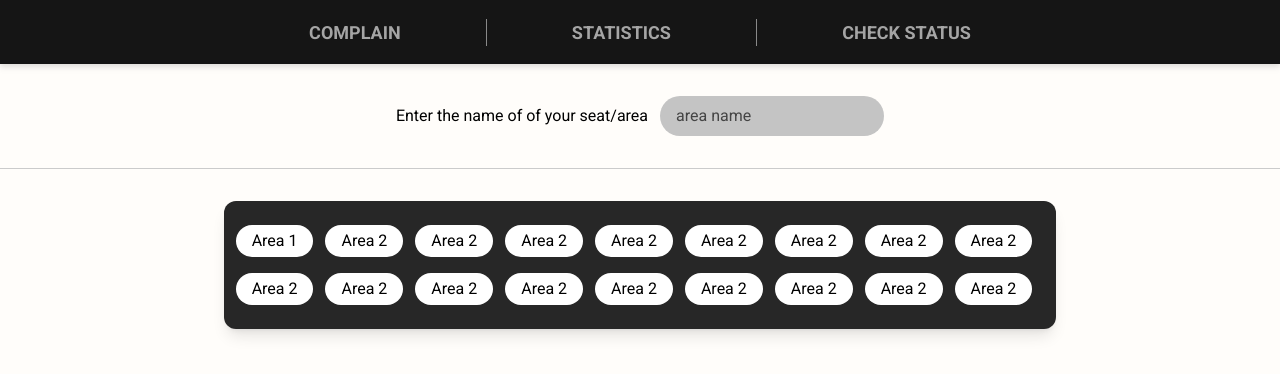
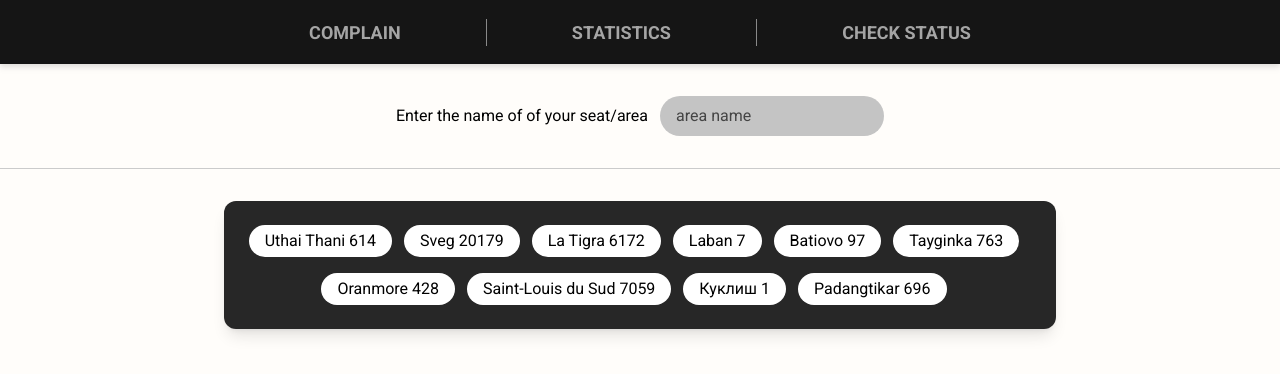
Before and after one commit to YakshMahawer/RRR, a React (Create React App) app in the folder frontend/: page /statistics in a window 1280 px wide. Shown: the top 374 px of the page. Built offline with nearby package versions, Linux system fonts and the light colour scheme.

Commit message:
_added_state_management_and_statistics_component_

```diff
--- a/frontend/package.json
+++ b/frontend/package.json
@@ -3,6 +3,7 @@
   "version": "0.1.0",
   "private": true,
   "dependencies": {
+    "@reduxjs/toolkit": "^1.9.1",
     "@testing-library/jest-dom": "^5.16.5",
     "@testing-library/react": "^13.4.0",
     "@testing-library/user-event": "^13.5.0",
@@ -15,6 +16,7 @@
     "react-scripts": "5.0.1",
     "redux": "^4.2.0",
     "redux-devtools-extension": "^2.13.9",
+    "redux-persist": "^6.0.0",
     "redux-thunk": "^2.4.2",
     "tailwindcss": "^3.2.4",
     "web-vitals": "^2.1.4"
--- /dev/null
+++ b/frontend/src/Components/StatCom.js
@@ -0,0 +1,36 @@
+import React from "react";
+import { setStatOpen } from "../states/componentState";
+import { useDispatch } from "react-redux";
+
+
+function StatCom({ AreaComplaints, AreaName, Count }) {
+const dispatch = useDispatch();
+
+
+  return (
+      <div className="top-0 h-full w-full absolute animate-fade-in backdrop-blur-[2px] flex justify-center items-center bg-[#0000004e] ">
+      <div className="area-stat p-4 rounded-lg h-[50%] w-[50%] bg-[#ffffff] shadow-lg ">
+        <button
+          className="tag1 bg-[#000000] rounded-full shadow-sm float-right pb-1.5 pt-1 text-2xl px-4 text-[#ffffff] text-center flex flex-col justify-center items-center"
+          onClick={() => {
+              dispatch(setStatOpen(false));
+            }}
+        >
+          x
+        </button>
+        <div className="p-4">
+          <h1><span className="font-bold">Area : </span>{AreaName}</h1>
+          <p><span className="font-bold">Issues : </span> {Count} </p>
+          <div className="  ">
+            {AreaComplaints.map((item) => (
+                <p><span className="font-bold">Complaint : </span> {item.complaint} </p>
+                ))}
+          </div>
+        </div>
+      </div>
+    </div>
+  );
+}
+
+
+export default StatCom;
--- /dev/null
+++ b/frontend/src/data/complaints.js
@@ -0,0 +1,27 @@
+import area from "./data"
+
+const complaints = [
+    {
+        id: 1,
+        voter_Id: 1,
+        complaint: "I am not able to vote",
+        status: "pending",
+        area: area[0].name,
+    },
+    {
+        id: 2,
+        voter_Id: 2,
+        complaint: "I sssssssssssssable to vote",
+        status: "pending",
+        area: area[2].name,
+    },
+    {
+        id: 3,
+        voter_Id: 3,
+        complaint: "I am not able to vote",
+        status: "pending",
+        area: area[2].name,
+    },
+]
+
+export default complaints
--- /dev/null
+++ b/frontend/src/data/data.js
@@ -0,0 +1,44 @@
+const area = [{
+    "area_Id": 1,
+    "name": "Uthai Thani",
+    "count": "614"
+  }, {
+    "area_Id": 2,
+    "name": "Sveg",
+    "count": "20179"
+  }, {
+    "area_Id": 3,
+    "name": "La Tigra",
+    "count": "6172"
+  }, {
+    "area_Id": 4,
+    "name": "Laban",
+    "count": "7"
+  }, {
+    "area_Id": 5,
+    "name": "Batiovo",
+    "count": "97"
+  }, {
+    "area_Id": 6,
+    "name": "Tayginka",
+    "count": "763"
+  }, {
+    "area_Id": 7,
+    "name": "Oranmore",
+    "count": "428"
+  }, {
+    "area_Id": 8,
+    "name": "Saint-Louis du Sud",
+    "count": "7059"
+  }, {
+    "area_Id": 9,
+    "name": "Куклиш",
+    "count": "1"
+  }, {
+    "area_Id": 10,
+    "name": "Padangtikar",
+    "count": "696"
+  }]
+
+
+export default area
--- a/frontend/src/index.js
+++ b/frontend/src/index.js
@@ -4,11 +4,47 @@ import App from "./App";
 import "./index.css";
 import { BrowserRouter } from "react-router-dom";
 
+// -----------------------REDUX-----------------------
+
+import { Provider } from "react-redux";
+import { configureStore } from "@reduxjs/toolkit";
+import componentReducer from "./states/componentState";
+import {
+  persistStore,
+  persistReducer,
+  FLUSH,
+  REHYDRATE,
+  PAUSE,
+  PERSIST,
+  PURGE,
+  REGISTER,
+} from "redux-persist";
+import storage from "redux-persist/lib/storage";
+import { PersistGate } from "redux-persist/integration/react";
+
+const persistConfig = { key: "root", version: 1, storage };
+const persistedReducer = persistReducer(persistConfig, componentReducer);
+
+// for redux state management
+const store = configureStore({
+  reducer: persistedReducer,
+  middleware: (getDefaultMiddleware) =>
+    getDefaultMiddleware({
+      serializableCheck: {
+        ignoredActions: [FLUSH, REHYDRATE, PAUSE, PERSIST, PURGE, REGISTER],
+      },
+    }),
+});
+
 const root = ReactDOM.createRoot(document.getElementById("root"));
 root.render(
   <React.StrictMode>
-    <BrowserRouter>
-      <App />
-    </BrowserRouter>
+    <Provider store={store}>
+      <PersistGate loading={null} persistor={persistStore(store)}>
+        <BrowserRouter>
+          <App />
+        </BrowserRouter>
+      </PersistGate>
+    </Provider>
   </React.StrictMode>
 );
--- a/frontend/src/pages/Statistics/Statistics.js
+++ b/frontend/src/pages/Statistics/Statistics.js
@@ -1,86 +1,22 @@
 import React, { Fragment } from "react";
 import Header from "../Header/Header";
-import { useState } from "react";
+import { useState, useEffect } from "react";
+import { useDispatch, useSelector } from "react-redux";
+import StatCom from "../../Components/StatCom";
+import { setStatOpen } from "../../states/componentState";
 
-const data = [
-  {
-    name: "Area 1",
-    id: 1,
-  },
-  {
-    name: "Area 2",
-    id: 2,
-  },
-  {
-    name: "Area 2",
-    id: 2,
-  },
-  {
-    name: "Area 2",
-    id: 2,
-  },
-  {
-    name: "Area 2",
-    id: 2,
-  },
-  {
-    name: "Area 2",
-    id: 2,
-  },
-  {
-    name: "Area 2",
-    id: 2,
-  },
-  {
-    name: "Area 2",
-    id: 2,
-  },
-  {
-    name: "Area 2",
-    id: 2,
-  },
-  {
-    name: "Area 2",
-    id: 2,
-  },
-  {
-    name: "Area 2",
-    id: 2,
-  },
-  {
-    name: "Area 2",
-    id: 2,
-  },
-  {
-    name: "Area 2",
-    id: 2,
-  },
-  {
-    name: "Area 2",
-    id: 2,
-  },
-  {
-    name: "Area 2",
-    id: 2,
-  },
-  {
-    name: "Area 2",
-    id: 2,
-  },
-  {
-    name: "Area 2",
-    id: 2,
-  },
-  {
-    name: "Area 2",
-    id: 2,
-  },
-]
+// DATA IMPORT DUMMY DATA
+
+import data from "../../data/data";
+import complaints from "../../data/complaints";
+
 const Statistics = () => {
+  const [search, setSearch] = useState("");
+  const [areaStat, setAreaStat] = useState("");
+  const dispatch = useDispatch();
+  const statPop = useSelector((state) => state.open);
 
   //  FILTERING DATA
-
-  const [search, setSearch] = useState("");
 
   const handleChange = (e) => {
     setSearch(e.target.value);
@@ -90,7 +26,11 @@ const Statistics = () => {
     return item.name.toLowerCase().includes(search.toLowerCase());
   });
 
+  // Filtered Top complaints
 
+  const TopComplaints = complaints.filter((item) => {
+    return item.area === areaStat.name;
+  });
 
   return (
     <Fragment>
@@ -98,34 +38,49 @@ const Statistics = () => {
       <div className=" bg-[#fffdfa] fullpage h-[calc(100vh-4rem)] flex flex-col justify-start items-center ">
         <div className="seatsName mb-8 py-8 w-full flex flex-row justify-center items-center p-4  bg-[#fffdfa] border-b border-[#cbcbcb] ">
           <h4 className="pl-3">Enter the name of of your seat/area</h4>
-          <input type="search" onChange={handleChange} placeholder="area name" className="bg-[#c4c4c4] p-2 rounded-3xl placeholder:text-[#444444] outline-none px-4 w-56 mx-3 " />
+          <input
+            type="search"
+            onChange={handleChange}
+            placeholder="area name"
+            className="bg-[#c4c4c4] p-2 rounded-3xl placeholder:text-[#444444] outline-none px-4 w-56 mx-3 "
+          />
         </div>
         <div className="seats w-[65%] h-full flex flex-col items-center  ">
-
           <div className="tags flex flex-wrap justify-center p-2 pt-6 w-[100%] rounded-xl shadow-lg  bg-[#272727] ">
-
             {/* ------------------------FILTERED AREA DATA ----------- */}
 
-            { search.length > 0 && filteredData.length === 0 && (
-              <div className="tag1  px-4 py-1 mb-4 mr-3 text-[#ffffff] text-center flex flex-col justify-center items-center" >
-                <h1 >No data found</h1>
-                </div>
-                )}
+            {search.length > 0 && filteredData.length === 0 && (
+              <div className="tag1  px-4 py-1 mb-4 mr-3 text-[#ffffff] text-center flex flex-col justify-center items-center">
+                <h1>No data found</h1>
+              </div>
+            )}
 
-            {
-              filteredData.map((item) =>
-              (
-                  <a className="tag1 bg-[#ffffff] rounded-3xl px-4 py-1 mb-4 mr-3 text-[#000000] text-center flex flex-col justify-center items-center"
-                  href={`/statistics/${item.id}`}
-                  >
-                    <h1 >{item.name}</h1>
-                  </a>
-                )
+            {/* ---------------FILTERED AREA TAGS ---------------------------- */}
 
-              )
-            }
+            {filteredData.map((item) => (
+              <button
+                className="tag1 bg-[#ffffff] rounded-3xl px-4 py-1 mb-4 mr-3 text-[#000000] text-center flex flex-col justify-center items-center"
+                onClick={() => {
+                  setAreaStat(item);
+                  dispatch(setStatOpen(true));
+                }}
+              >
+                <h1>
+                  {item.name} <span className=""> {item.count}</span>
+                </h1>
+              </button>
+            ))}
           </div>
 
+          {/* --------------STATS POP-UP ----------------------- */}
+
+          {statPop && (
+            <StatCom
+              AreaComplaints={TopComplaints}
+              AreaName={areaStat.name}
+              Count={areaStat.count}
+            />
+          )}
 
         </div>
       </div>
--- /dev/null
+++ b/frontend/src/states/componentState.js
@@ -0,0 +1,21 @@
+import { createSlice } from "@reduxjs/toolkit";
+
+// Initial state of the component and state in different pages
+
+const initialState = {
+  open: false,
+};
+
+export const componentState = createSlice({
+  name: "componentState",
+  initialState,
+  reducers: {
+    setStatOpen: (state, action) => {
+      state.open = action.payload;
+    },
+  },
+});
+
+export const { setStatOpen } = componentState.actions;
+
+export default componentState.reducer;
--- a/frontend/tailwind.config.js
+++ b/frontend/tailwind.config.js
@@ -4,7 +4,24 @@ module.exports = {
     "./src/**/*.{js,jsx,ts,tsx}",
   ],
   theme: {
-    extend: {},
+    extend: {
+      keyframes:{
+        'fade-in': {
+          '0%': { opacity: 0,
+            transform: 'translateY(-10px)' },
+          '100%': { opacity: 1,
+            transform: 'translateY(0px)' },
+        },
+        'fade-out': {
+          '0%': { opacity: 1 },
+          '100%': { opacity: 0 },
+        },
+      },
+      animation: {
+        'fade-in': 'fade-in 0.2s ease-in-out',
+        'fade-out': 'fade-out 0.2s ease-in-out',
+      },
+    },
   },
   plugins: [],
 }
```
Also changed, not shown: 1 other file (tests, documents, lock files or other folders).
